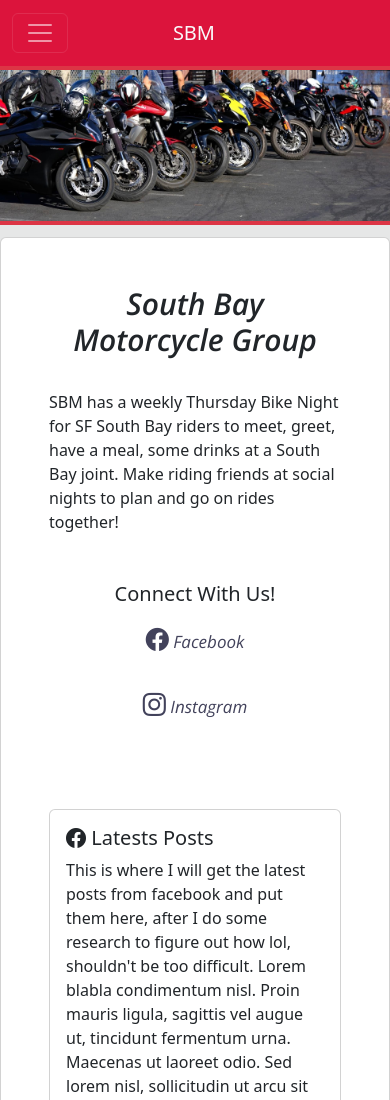
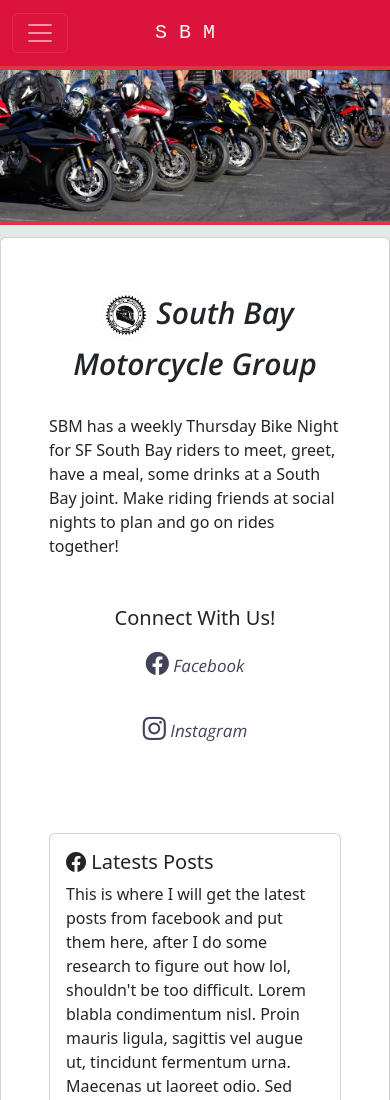
Before and after one commit to allthingsfrogs/SBMG, a website: page index.html in a window 390 px wide. Shown: the top 1100 px of the page. Drawn offline with nearby package versions, Linux system fonts and the light colour scheme.

Commit message:
added SBM to navbar for mobile, improved responisveness of site

```diff
--- a/index.html
+++ b/index.html
@@ -25,7 +25,7 @@
         <button class="navbar-toggler" type="button" data-bs-toggle="collapse" data-bs-target="#navbarToggleExternalContent" aria-controls="navbarToggleExternalContent" aria-expanded="false" aria-label="Toggle navigation">
           <span class="navbar-toggler-icon"></span>
         </button>
-        <div class="text-light" style="padding-right: 42%;">SBM</div>
+        <div class="text-light" style="padding-right: 42%; font-family:'Courier New', Courier, monospace;"> S B M</div>
       </div>
     </nav>
     <div class="collapse" id="navbarToggleExternalContent">
@@ -66,12 +66,13 @@
         <div class="row">
           <div class="col-md-12 col-12 content-container justify-content-center">
 
-            <div class="col-md-4 col-12 image-container p-0 d-block d-sm-none">
-              <h1 class="open-sans-heading" style="text-align: center; font-size: 30px;">South Bay Motorcycle Group</h1>
+            <div class="col-md-4 col-12 image-container p-0 d-block d-sm-none justify-content-center">
+              <h1 class="open-sans-heading" style="text-align: center; font-size: 30px;"><img class="img-fluid" src="SBM Logo.png" style="height: 60px; width: 60px;" alt="Image">South Bay Motorcycle Group</h1>
             </div>
-
-            <!--<h1 class="open-sans-heading" style="text-align: center;"><img class="img-fluid" src="SBM Logo.png" style="height: 100px;" alt="Image">South Bay Motorcycle Group</h1>-->
-            <br>
+            <div class="col-12 image-container p-0 d-none d-sm-block d-lg-block justify-content-center">
+              <h1 class="open-sans-heading" style="text-align: center;"><img class="img-fluid" src="SBM Logo.png" style="height: 100px; width: 100px;" alt="Image">South Bay Motorcycle Group</h1>
+            </div>
+           <br>
             <p>SBM has a weekly Thursday Bike Night for SF South Bay riders to meet, greet, have a meal, some drinks at a South Bay joint.
               Make riding friends at social nights to plan and go on rides together!</p>
           </div>
```
